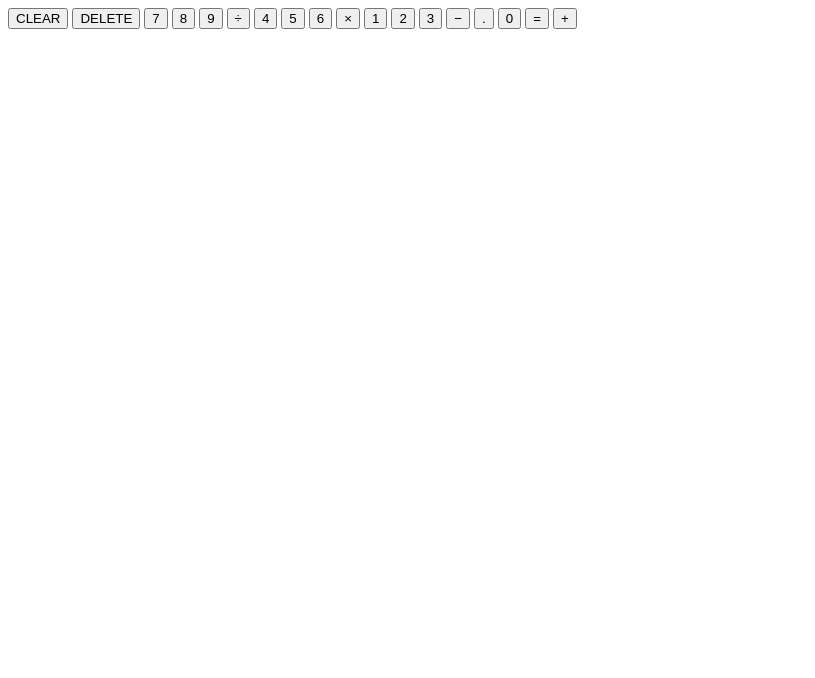
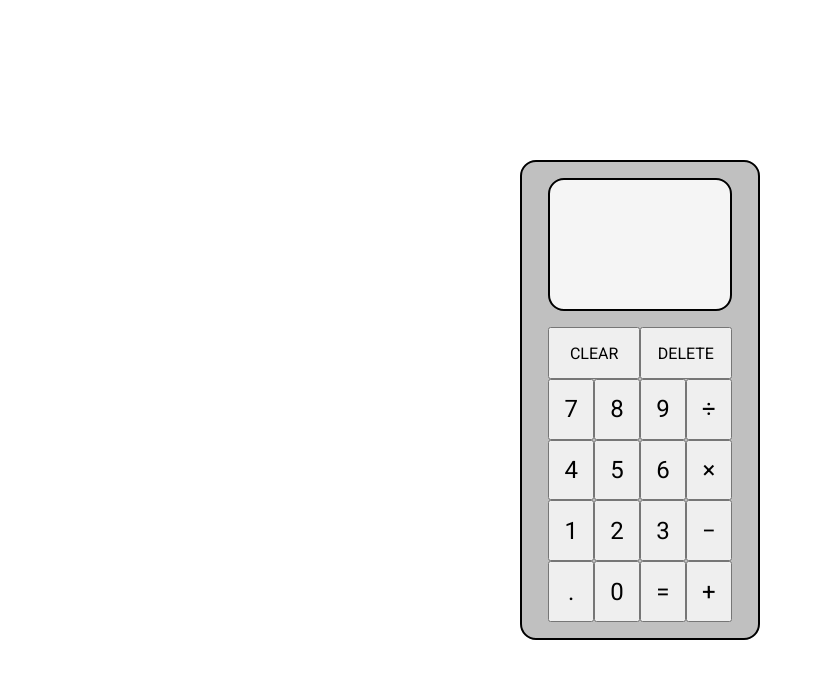
Before and after one commit to drdexe/odin-calculator, a plain HTML site: page index.html in a window 1280 px wide. Shown: the whole page, without its empty margins (0-815 px from the left). Drawn offline with Linux system fonts and the light colour scheme.

Commit message:
Make calculator design

```diff
--- a/index.html
+++ b/index.html
@@ -4,10 +4,14 @@
   <meta charset="UTF-8">
   <meta name="viewport" content="width=device-width, initial-scale=1.0">
   <title>Calculator</title>
+  <link rel="stylesheet" href="style.css">
 </head>
 <body>
   <div class="calculator">
-    <div class="screen"></div>
+    <div class="screen">
+      <div class="expression"></div>
+      <div class="input"></div>
+    </div>
     <div class="buttons">
       <button class="clear">CLEAR</button>
       <button class="delete">DELETE</button>
--- /dev/null
+++ b/style.css
@@ -0,0 +1,69 @@
+@import url('https://fonts.googleapis.com/css2?family=Roboto:ital,wght@0,100..900;1,100..900&display=swap');
+
+* {
+  box-sizing: border-box;
+  font-family: "Roboto", Arial, Helvetica, sans-serif;
+  /* outline: 1px solid red; */
+}
+
+body {
+  margin: 0;
+  padding: 0;
+  height: 100vh;
+  min-height: 750px;
+  display: flex;
+  flex-direction: column;
+  justify-content: center;
+  align-items: center;
+}
+
+.calculator {
+  background-color: silver;
+  height: 60%;
+  aspect-ratio: .5;
+  border: 2px solid black;
+  border-radius: 1rem;
+  padding: 1rem;
+}
+
+.screen {
+  background-color: whitesmoke;
+  text-align: right;
+  word-break: break-all;
+  width: 90%;
+  height: 30%;
+  border: 2px solid black;
+  border-radius: 1rem;
+  margin: auto;
+  padding: 1rem;
+  display: flex;
+  flex-direction: column;
+  justify-content: space-between;
+}
+
+.expression {
+  font-size: 1.5rem;
+}
+
+.input {
+  font-size: 2rem;
+}
+
+.buttons {
+  width: 90%;
+  height: 70%;
+  margin: auto;
+  padding-top: 1rem;
+  display: flex;
+  flex-wrap: wrap;
+}
+
+.clear, .delete {
+  font-size: 1rem;
+  width: 50%;
+}
+
+button {
+  font-size: 1.5rem;
+  width: 25%;
+}
```
